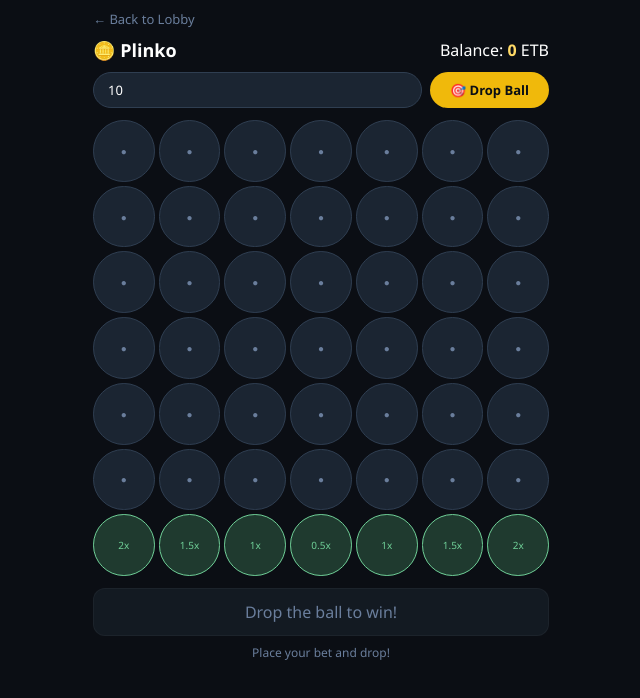
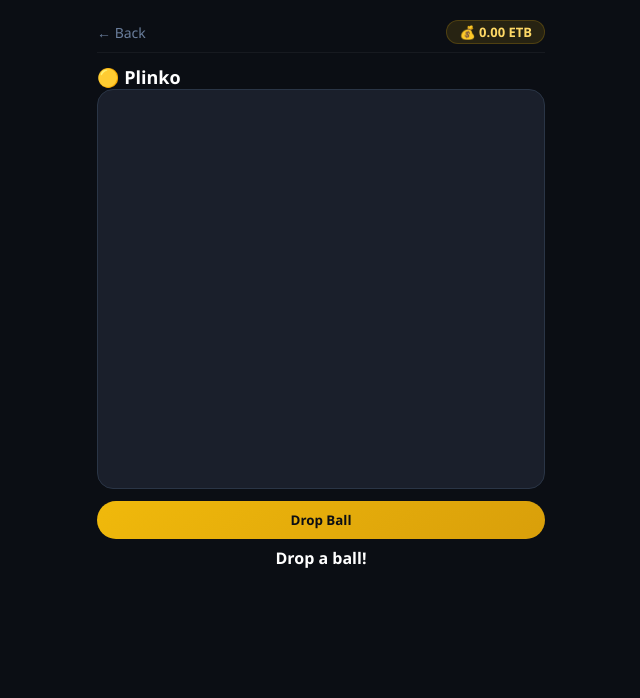
Before and after one commit to mamme234/Ethio-bet, a website: page ethiobet-frontend/game-plinko.html in a window 1280 px wide. Shown: the whole page, without its empty margins (319-959 px from the left). Drawn offline with Linux system fonts and the light colour scheme.

Commit message:
Update Plinko game title and layout styles

```diff
--- a/ethiobet-frontend/game-plinko.html
+++ b/ethiobet-frontend/game-plinko.html
@@ -3,146 +3,95 @@
 <head>
   <meta charset="UTF-8">
   <meta name="viewport" content="width=device-width, initial-scale=1.0, user-scalable=no">
-  <title>🪙 Plinko</title>
-  <script src="https://telegram.org/js/telegram-web-app.js"></script>
+  <title>Plinko - Ethiobet</title>
   <style>
-    * { margin: 0; padding: 0; box-sizing: border-box; font-family: 'Segoe UI', system-ui, sans-serif; }
-    body { background: #0b0e14; color: #fff; min-height: 100vh; display: flex; justify-content: center; padding: 0; margin: 0; }
-    .app { max-width: 480px; width: 100%; background: #0b0e14; padding: 6px 12px 20px; min-height: 100vh; }
-    .back-btn { background: none; border: none; color: #6a7e9c; font-size: 13px; cursor: pointer; padding: 4px 0; margin-bottom: 6px; display: flex; align-items: center; gap: 4px; }
-    .back-btn:active { transform: scale(0.95); }
-    .plinko-board { display: grid; grid-template-columns: repeat(7, 1fr); gap: 4px; margin: 12px 0; }
-    .plinko-cell { aspect-ratio: 1; background: #1b2532; border-radius: 50%; border: 1px solid #2f3e51; display: flex; align-items: center; justify-content: center; font-size: 10px; color: #6a7e9c; transition: 0.3s; }
-    .plinko-cell.hit { background: #f0b90b; border-color: #f0b90b; color: #0b0e14; }
-    .plinko-cell.multiplier { background: #1f3a2f; border-color: #6fcf97; color: #6fcf97; }
-    .controls { display: flex; gap: 8px; margin: 10px 0; flex-wrap: wrap; }
-    .controls input { flex: 1; min-width: 70px; background: #1b2532; border: 1px solid #2f3e51; border-radius: 40px; padding: 8px 14px; color: #fff; outline: none; font-size: 13px; }
-    .controls button { padding: 8px 20px; border: none; border-radius: 40px; font-weight: 700; font-size: 13px; cursor: pointer; }
-    .controls button:active { transform: scale(0.95); }
-    #dropBtn { background: #f0b90b; color: #0b0e14; }
-    .status { text-align: center; color: #6a7e9c; font-size: 12px; margin: 8px 0; }
-    .balance { color: #ffd966; font-weight: 700; }
-    .result-box { background: #131a22; border-radius: 12px; padding: 12px; text-align: center; margin-top: 10px; border: 1px solid rgba(255,255,255,0.04); }
-    .result-box .win { color: #6fcf97; font-size: 18px; font-weight: 700; }
-    .result-box .lose { color: #f28b82; font-size: 18px; font-weight: 700; }
+    * { margin:0; padding:0; box-sizing:border-box; font-family:'Segoe UI',system-ui,sans-serif; }
+    body { background:#0b0e14; color:#fff; min-height:100vh; display:flex; justify-content:center; padding:0; margin:0; overflow-x:hidden; }
+    .app { max-width:480px; width:100%; background:#0b0e14; padding:12px 16px 20px; min-height:100vh; }
+    .header { display:flex; justify-content:space-between; align-items:center; padding:8px 0; border-bottom:1px solid rgba(255,255,255,0.05); margin-bottom:12px; }
+    .header .back { background:none; border:none; color:#6a7e9c; font-size:14px; cursor:pointer; }
+    .header .balance { color:#ffd966; font-weight:700; background:rgba(240,185,11,0.12); padding:2px 12px; border-radius:40px; border:1px solid rgba(240,185,11,0.2); font-size:13px; }
+    .plinko-board { position:relative; width:100%; height:400px; background:#1a1f2b; border-radius:16px; border:1px solid #2a3546; overflow:hidden; }
+    .ball { position:absolute; width:20px; height:20px; border-radius:50%; background:radial-gradient(circle at 30% 30%, #f0b90b, #d99f0a); box-shadow:0 0 20px rgba(240,185,11,0.3); transition:all 0.1s linear; }
+    .controls { display:flex; gap:8px; margin-top:12px; }
+    .controls button { padding:10px 20px; border:none; border-radius:40px; font-weight:700; cursor:pointer; transition:0.15s; flex:1; }
+    .controls button:active { transform:scale(0.95); }
+    .btn-drop { background:linear-gradient(135deg,#f0b90b,#d99f0a); color:#0b0e14; }
+    .result { text-align:center; margin-top:8px; font-weight:700; }
   </style>
 </head>
 <body>
+<div class="app">
+  <div class="header">
+    <button class="back" onclick="history.back()">← Back</button>
+    <span class="balance" id="balanceDisplay">💰 0.00 ETB</span>
+  </div>
+  <div style="font-size:18px;font-weight:700;">🟡 Plinko</div>
+  <div class="plinko-board" id="plinkoBoard"></div>
+  <div class="controls">
+    <button class="btn-drop" onclick="dropBall()">Drop Ball</button>
+  </div>
+  <div class="result" id="plinkoResult">Drop a ball!</div>
+</div>
+<script>
+  const BACKEND_URL = (() => {
+    const host = window.location.hostname;
+    if (host === 'localhost' || host === '127.0.0.1') return 'http://localhost:8080';
+    return 'https://ethio-bet-1.onrender.com';
+  })();
 
-<div class="app">
-  <button class="back-btn" onclick="location.href='index.html'">← Back to Lobby</button>
-  <div style="display:flex;justify-content:space-between;align-items:center;margin-bottom:8px;">
-    <h2 style="font-size:18px;">🪙 Plinko</h2>
-    <span>Balance: <span class="balance" id="balanceDisplay">0</span> ETB</span>
-  </div>
-  <div class="controls">
-    <input type="number" id="betInput" value="10" step="1" min="1">
-    <button id="dropBtn">🎯 Drop Ball</button>
-  </div>
-  <div class="plinko-board" id="plinkoBoard"></div>
-  <div class="result-box" id="resultBox">
-    <div style="color:#6a7e9c;">Drop the ball to win!</div>
-  </div>
-  <div class="status" id="statusMsg">Place your bet and drop!</div>
-</div>
+  function getToken() { return localStorage.getItem('token'); }
+  let balance = 0;
 
-<script>
-  const BACKEND_URL = 'https://ethiobet.onrender.com';
-  const tg = window.Telegram?.WebApp;
-  if (tg) { tg.expand(); tg.ready(); }
-  const token = localStorage.getItem('token');
-
-  const multipliers = [2, 1.5, 1, 0.5, 1, 1.5, 2];
-
-  function createBoard() {
-    const board = document.getElementById('plinkoBoard');
-    board.innerHTML = '';
-    // Row 0 (top)
-    for (let i = 0; i < 7; i++) {
-      const cell = document.createElement('div');
-      cell.className = 'plinko-cell';
-      cell.dataset.row = 0;
-      cell.dataset.col = i;
-      cell.textContent = '●';
-      board.appendChild(cell);
-    }
-    // Row 1-5 (middle)
-    for (let row = 1; row < 6; row++) {
-      for (let col = 0; col < 7; col++) {
-        const cell = document.createElement('div');
-        cell.className = 'plinko-cell';
-        cell.dataset.row = row;
-        cell.dataset.col = col;
-        cell.textContent = '●';
-        board.appendChild(cell);
-      }
-    }
-    // Row 6 (bottom with multipliers)
-    for (let i = 0; i < 7; i++) {
-      const cell = document.createElement('div');
-      cell.className = 'plinko-cell multiplier';
-      cell.dataset.row = 6;
-      cell.dataset.col = i;
-      cell.textContent = multipliers[i] + 'x';
-      board.appendChild(cell);
-    }
-  }
-
-  async function updateBalance() {
+  async function fetchBalance() {
+    const token = getToken();
     if (!token) return;
     try {
       const res = await fetch(`${BACKEND_URL}/api/profile`, {
         headers: { 'Authorization': `Bearer ${token}` }
       });
-      const data = await res.json();
-      document.getElementById('balanceDisplay').textContent = data.balance.toFixed(0);
-    } catch (err) {}
+      if (res.ok) {
+        const data = await res.json();
+        balance = data.balance;
+        document.getElementById('balanceDisplay').textContent = `💰 ${balance.toFixed(2)} ETB`;
+      }
+    } catch (e) {}
   }
 
   function dropBall() {
-    const bet = parseFloat(document.getElementById('betInput').value);
-    if (!bet || bet <= 0) return alert('Enter valid bet');
-    if (!token) { alert('Please login first!'); return; }
+    const board = document.getElementById('plinkoBoard');
+    const ball = document.createElement('div');
+    ball.className = 'ball';
+    const startX = Math.random() * (board.clientWidth - 20);
+    ball.style.left = startX + 'px';
+    ball.style.top = '0px';
+    board.appendChild(ball);
 
-    // Simulate ball path
-    let col = 3; // start middle
-    const path = [];
-    for (let row = 0; row < 6; row++) {
-      const dir = Math.random() < 0.5 ? -1 : 1;
-      if (col + dir >= 0 && col + dir < 7) col += dir;
-      path.push(col);
-    }
-    const finalCol = col;
-    const multiplier = multipliers[finalCol];
-    const winAmount = bet * multiplier;
-
-    // Animate cells
-    const cells = document.querySelectorAll('.plinko-cell');
-    cells.forEach(c => c.classList.remove('hit'));
-    path.forEach((c, r) => {
-      const index = r * 7 + c;
-      if (cells[index]) setTimeout(() => cells[index].classList.add('hit'), (r + 1) * 200);
-    });
-    // Highlight final
-    setTimeout(() => {
-      const finalIndex = 6 * 7 + finalCol;
-      cells[finalIndex].classList.add('hit');
-      if (winAmount > bet) {
-        document.getElementById('resultBox').innerHTML = `<div class="win">🎉 You won ${winAmount.toFixed(2)} ETB!</div>`;
-      } else if (winAmount === bet) {
-        document.getElementById('resultBox').innerHTML = `<div style="color:#ffd966;font-size:18px;">🤝 You got your bet back</div>`;
-      } else {
-        document.getElementById('resultBox').innerHTML = `<div class="lose">😔 You lost ${bet.toFixed(2)} ETB</div>`;
+    let y = 0;
+    const interval = setInterval(() => {
+      y += 5;
+      if (y >= board.clientHeight - 30) {
+        clearInterval(interval);
+        // Determine multiplier based on landing position (simplified)
+        const x = parseFloat(ball.style.left);
+        const multiplier = Math.max(0.2, Math.min(2.0, x / board.clientWidth * 2));
+        const win = 10 * multiplier;
+        balance += win;
+        document.getElementById('balanceDisplay').textContent = `💰 ${balance.toFixed(2)} ETB`;
+        document.getElementById('plinkoResult').textContent = `🎉 Landed at ${multiplier.toFixed(2)}x! Win ${win.toFixed(2)} ETB`;
+        setTimeout(() => ball.remove(), 1500);
+        return;
       }
-      updateBalance();
-    }, path.length * 200 + 300);
+      // Random horizontal drift
+      const drift = (Math.random() - 0.5) * 6;
+      let left = parseFloat(ball.style.left) + drift;
+      left = Math.max(0, Math.min(board.clientWidth - 20, left));
+      ball.style.left = left + 'px';
+      ball.style.top = y + 'px';
+    }, 30);
   }
 
-  document.getElementById('dropBtn').addEventListener('click', dropBall);
-
-  createBoard();
-  updateBalance();
-  console.log('🪙 Plinko Loaded');
+  fetchBalance();
 </script>
 </body>
 </html>
```
